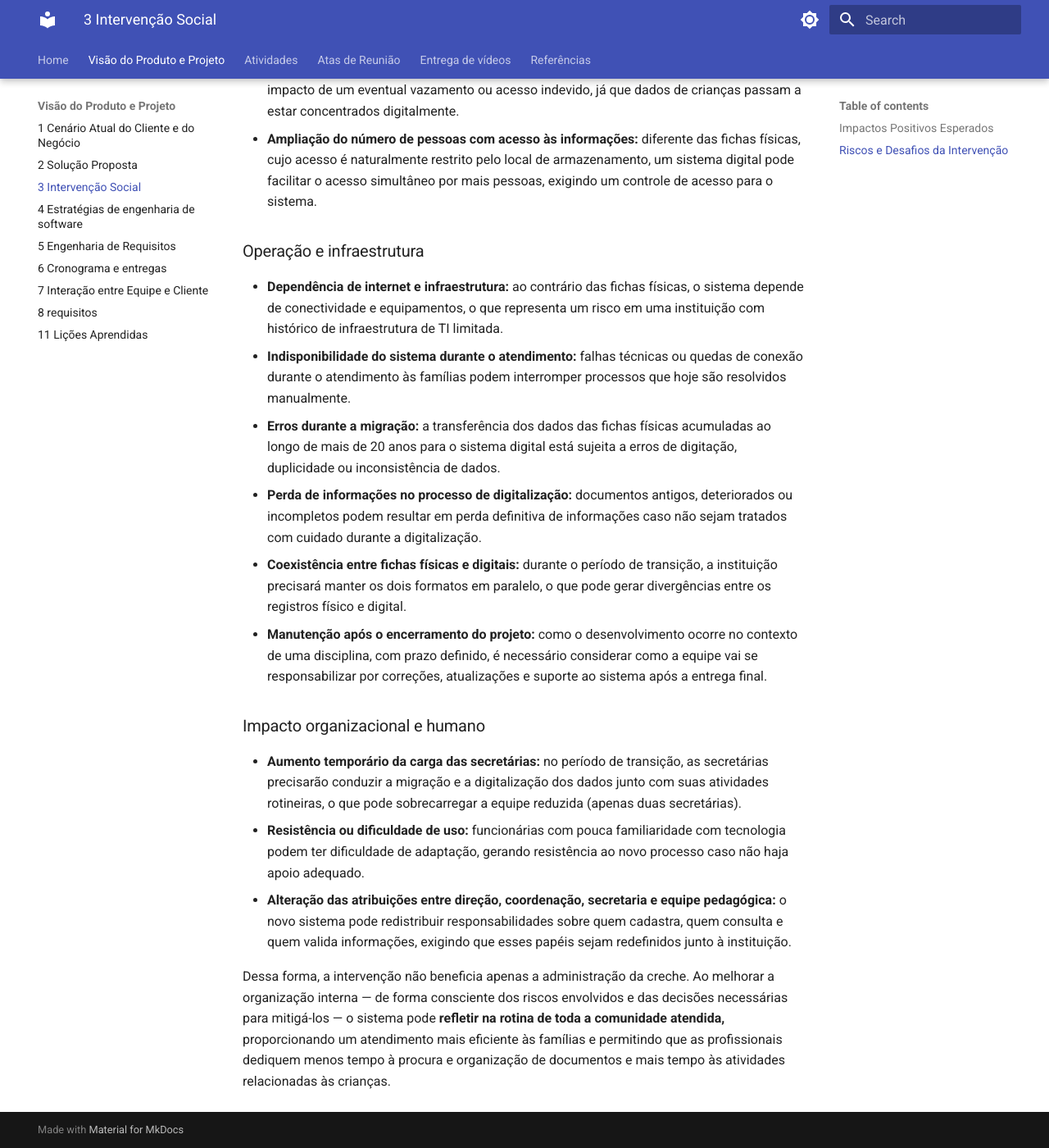
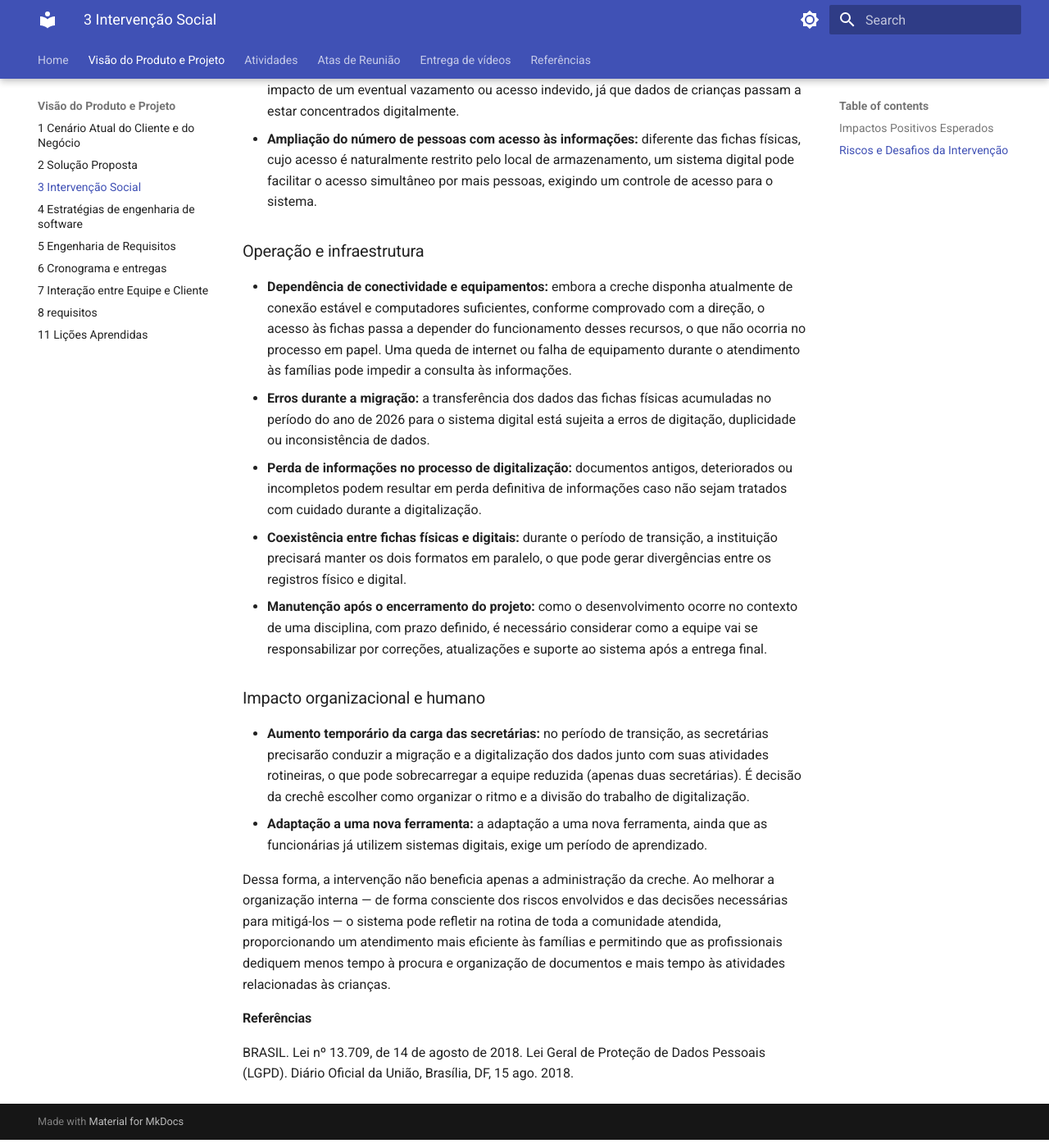
Before and after one commit to mdsreq-fga-unb/REQ-2026.2-T01-Sigma, an MkDocs documentation site: the page built from docs/doc-visao/3_intervencao.md, in a window 1280 px wide and 1400 px high, scrolled down 1070 px. Shown: the whole window at 82% size. Built offline with MkDocs 1.6.1 and Material for MkDocs 9.7.7, drawn with Linux system fonts in a browser that asks for light colours; some of the changed text lies outside the part shown.

Commit message:
definindo situação correta da crechê

```diff
--- a/docs/doc-visao/3_intervencao.md
+++ b/docs/doc-visao/3_intervencao.md
@@ -18,22 +18,23 @@ Apesar dos benefícios esperados, a digitalização das fichas de matrícula int
 ### Privacidade e segurança da informação
 
 - **Maior exposição de dados de crianças e suas famílias:**
-A LGPD (BRASIL, 2018) distingue dados pessoais, entendidos como qualquer "informação relacionada a pessoa natural identificada ou identificável" (art. 5º, I), e dados pessoais sensíveis, que abrangem, entre outros, dados referentes à saúde e à origem racial ou étnica (art. 5º, II). As fichas de matrícula da Creche Estação Vida contêm ambos os tipos: dados pessoais das crianças e de seus responsáveis (nome, documentos, endereço, contatos) e dados sensíveis, como informações de saúde (alergias, medicamentos, condições específicas). Além disso, por se tratar de dados de crianças, aplica-se o art. 14 da lei, segundo o qual o tratamento "deverá ser realizado em seu melhor interesse". Assim, todos os alunos da creche deverão ter seus dados sob proteção reforçada. A centralização das fichas em um único sistema aumenta o impacto de um eventual vazamento ou acesso indevido, já que dados de crianças passam a estar concentrados digitalmente.
+a LGPD (BRASIL, 2018) distingue dados pessoais, entendidos como qualquer "informação relacionada a pessoa natural identificada ou identificável" (art. 5º, I), e dados pessoais sensíveis, que abrangem, entre outros, dados referentes à saúde e à origem racial ou étnica (art. 5º, II). As fichas de matrícula da Creche Estação Vida contêm ambos os tipos: dados pessoais das crianças e de seus responsáveis (nome, documentos, endereço, contatos) e dados sensíveis, como informações de saúde (alergias, medicamentos, condições específicas). Além disso, por se tratar de dados de crianças, aplica-se o art. 14 da lei, segundo o qual o tratamento "deverá ser realizado em seu melhor interesse". Assim, todos os alunos da creche deverão ter seus dados sob proteção reforçada. A centralização das fichas em um único sistema aumenta o impacto de um eventual vazamento ou acesso indevido, já que dados de crianças passam a estar concentrados digitalmente.
 - **Ampliação do número de pessoas com acesso às informações:** diferente das fichas físicas, cujo acesso é naturalmente restrito pelo local de armazenamento, um sistema digital pode facilitar o acesso simultâneo por mais pessoas, exigindo um controle de acesso para o sistema.
 
 ### Operação e infraestrutura
 
-- **Dependência de internet e infraestrutura:** ao contrário das fichas físicas, o sistema depende de conectividade e equipamentos, o que representa um risco em uma instituição com histórico de infraestrutura de TI limitada.
-- **Indisponibilidade do sistema durante o atendimento:** falhas técnicas ou quedas de conexão durante o atendimento às famílias podem interromper processos que hoje são resolvidos manualmente.
-- **Erros durante a migração:** a transferência dos dados das fichas físicas acumuladas ao longo de mais de 20 anos para o sistema digital está sujeita a erros de digitação, duplicidade ou inconsistência de dados.
+- **Dependência de conectividade e equipamentos:**  embora a creche disponha atualmente de conexão estável e computadores suficientes, conforme comprovado com a direção, o acesso às fichas passa a depender do funcionamento desses recursos, o que não ocorria no processo em papel. Uma queda de internet ou falha de equipamento durante o atendimento às famílias pode impedir a consulta às informações.
+- **Erros durante a migração:** a transferência dos dados das fichas físicas acumuladas no período do ano de 2026 para o sistema digital está sujeita a erros de digitação, duplicidade ou inconsistência de dados.
 - **Perda de informações no processo de digitalização:** documentos antigos, deteriorados ou incompletos podem resultar em perda definitiva de informações caso não sejam tratados com cuidado durante a digitalização.
 - **Coexistência entre fichas físicas e digitais:** durante o período de transição, a instituição precisará manter os dois formatos em paralelo, o que pode gerar divergências entre os registros físico e digital.
 - **Manutenção após o encerramento do projeto:** como o desenvolvimento ocorre no contexto de uma disciplina, com prazo definido, é necessário considerar como a equipe vai se responsabilizar por correções, atualizações e suporte ao sistema após a entrega final.
 
 ### Impacto organizacional e humano
 
-- **Aumento temporário da carga das secretárias:** no período de transição, as secretárias precisarão conduzir a migração e a digitalização dos dados junto com suas atividades rotineiras, o que pode sobrecarregar a equipe reduzida (apenas duas secretárias).
-- **Resistência ou dificuldade de uso:** funcionárias com pouca familiaridade com tecnologia podem ter dificuldade de adaptação, gerando resistência ao novo processo caso não haja apoio adequado.
-- **Alteração das atribuições entre direção, coordenação, secretaria e equipe pedagógica:** o novo sistema pode redistribuir responsabilidades sobre quem cadastra, quem consulta e quem valida informações, exigindo que esses papéis sejam redefinidos junto à instituição.
+- **Aumento temporário da carga das secretárias:** no período de transição, as secretárias precisarão conduzir a migração e a digitalização dos dados junto com suas atividades rotineiras, o que pode sobrecarregar a equipe reduzida (apenas duas secretárias). É decisão da crechê escolher como organizar o ritmo e a divisão do trabalho de digitalização.
+- **Adaptação a uma nova ferramenta:** a adaptação a uma nova ferramenta, ainda que as funcionárias já utilizem sistemas digitais, exige um período de aprendizado.
 
-Dessa forma, a intervenção não beneficia apenas a administração da creche. Ao melhorar a organização interna — de forma consciente dos riscos envolvidos e das decisões necessárias para mitigá-los — o sistema pode **refletir na rotina de toda a comunidade atendida,** proporcionando um atendimento mais eficiente às famílias e permitindo que as profissionais dediquem menos tempo à procura e organização de documentos e mais tempo às atividades relacionadas às crianças.
+Dessa forma, a intervenção não beneficia apenas a administração da creche. Ao melhorar a organização interna — de forma consciente dos riscos envolvidos e das decisões necessárias para mitigá-los — o sistema pode refletir na rotina de toda a comunidade atendida, proporcionando um atendimento mais eficiente às famílias e permitindo que as profissionais dediquem menos tempo à procura e organização de documentos e mais tempo às atividades relacionadas às crianças.
+
+#### Referências
+BRASIL. Lei nº 13.709, de 14 de agosto de 2018. Lei Geral de Proteção de Dados Pessoais (LGPD). Diário Oficial da União, Brasília, DF, 15 ago. 2018.
```
